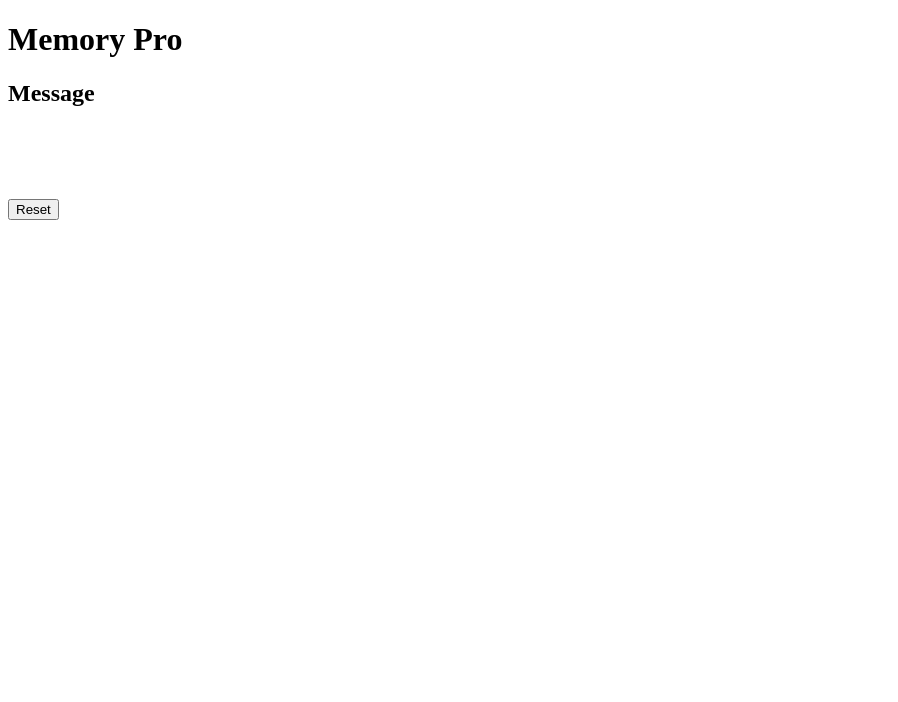
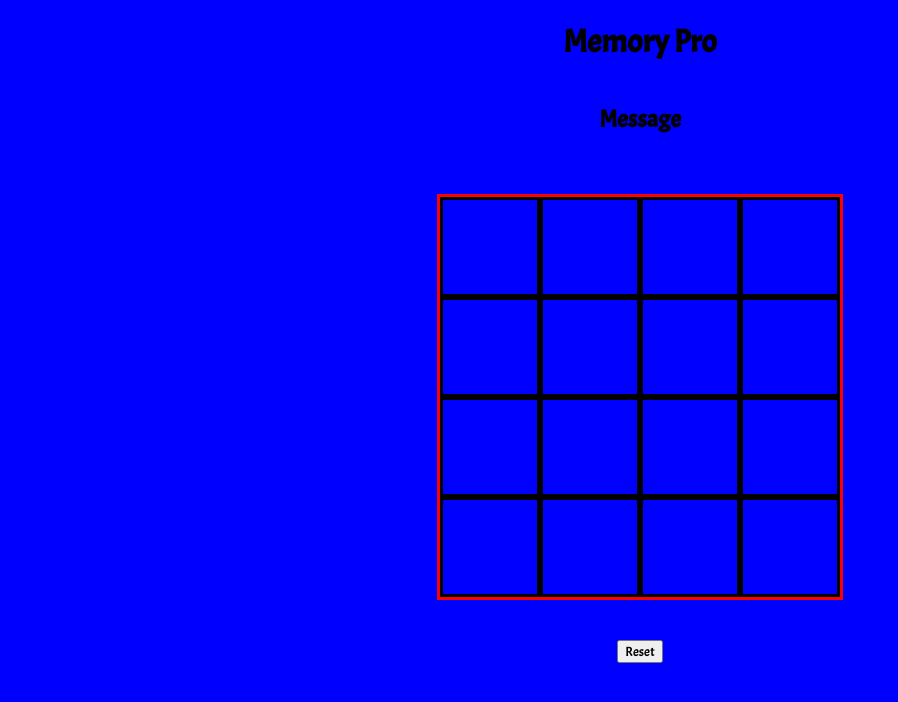
Before and after one commit to zahera-sh/memory-game-project-1, a plain HTML site: page index.html in a window 1280 px wide. Shown: the whole page, without its empty margins (0-898 px from the left). Drawn offline with Linux system fonts and the light colour scheme; a web font is replaced by a local one.

Commit message:
Set Up Initial CSS Structure

```diff
--- a/css/style.css
+++ b/css/style.css
@@ -0,0 +1,28 @@
+* {
+    font-family: "acme", system-ui, sans-serif;
+}
+
+body {
+    background-color: blue;
+    margin: 0;
+    text-align: center;
+    display: flex;
+    flex-direction: column;
+    justify-content: center;
+    align-items: center;
+}
+
+.board {
+    display: flex;
+    flex-wrap: wrap;
+    width: 400px;
+    height: 400px;
+    border: 3px solid rgb(255, 0, 0);
+}
+
+.crds {
+    width: 25%;
+    aspect-ratio: 1/1;
+    box-sizing: border-box;
+    border: 3px solid black;
+}
--- a/index.html
+++ b/index.html
@@ -7,6 +7,7 @@
     <title>Memory Pro</title>
     <link rel="stylesheet" href="./css/style.css" />
     <script defer src="./js/app.js"></script>
+    <link href="https://fonts.googleapis.com/css2?family=Acme&family=Londrina+Shadow&family=Roboto+Slab:wght@100..900&display=swap" rel="stylesheet">
 </head>
 
 <body>
@@ -25,6 +26,14 @@
         <div class="crds" id="5"></div>
         <div class="crds" id="6"></div>
         <div class="crds" id="7"></div>
+        <div class="crds" id="8"></div>
+        <div class="crds" id="9"></div>
+        <div class="crds" id="10"></div>
+        <div class="crds" id="11"></div>
+        <div class="crds" id="12"></div>
+        <div class="crds" id="13"></div>
+        <div class="crds" id="14"></div>
+        <div class="crds" id="15"></div>
     </section>
 
     <br>
```
